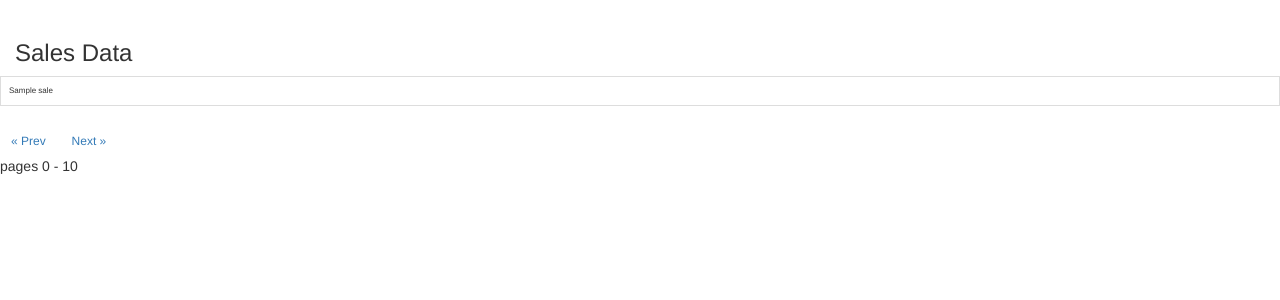
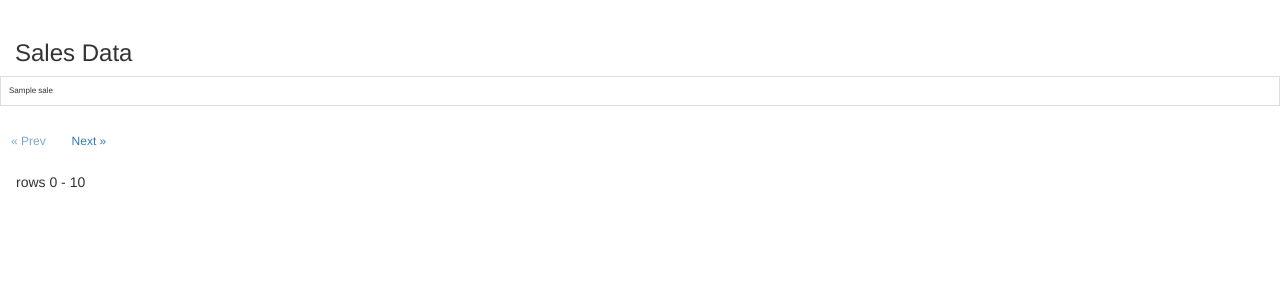
Before and after one commit to DiMukha/PythonFlaskProject_BI_Team, a Flask app: page /data_view/ in a window 1280 px wide. Shown: the part 52-352 px from the top of the page. Run offline with Flask 2, Linux system fonts and the light colour scheme; a database or web service that is not in the repository returns one stand-in record (values such as "Sample title"); some libraries are stand-ins or nearby versions.

Commit message:
update pagination (add pages)

```diff
--- a/templates/data_view/table_data.html
+++ b/templates/data_view/table_data.html
@@ -24,9 +24,13 @@
         </div>
     </div>
     <div class="row mx-1">
+        {% if next == 1 %}
+        <a href="/data_view/{{ prev }}" class="btn disabled btn-outline-secondary btn-sm mr-1">&laquo; Prev</a>
+        {% else %}
         <a href="/data_view/{{ prev }}" class="btn btn-outline-secondary btn-sm mr-1">&laquo; Prev</a>
+        {% endif %}
         <a href="/data_view/{{ next }}" class="btn btn-outline-secondary btn-sm mr-1">Next &raquo;</a>
-        <div class="ml-2">pages {{ page_from }} - {{ page_to }}</div>
+        <div class="alert alert-secondary mb-0 p-1">rows {{ page_from }} - {{ page_to }}</div>
     </div>
 
 {% endblock %}
```
